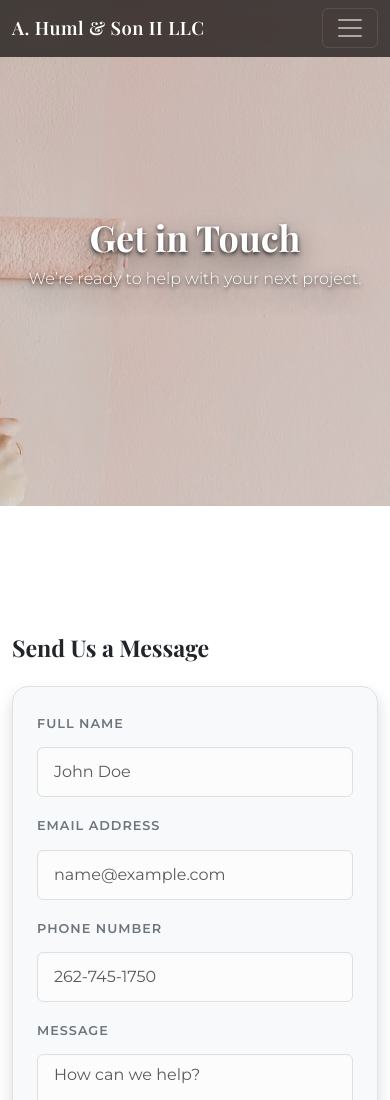
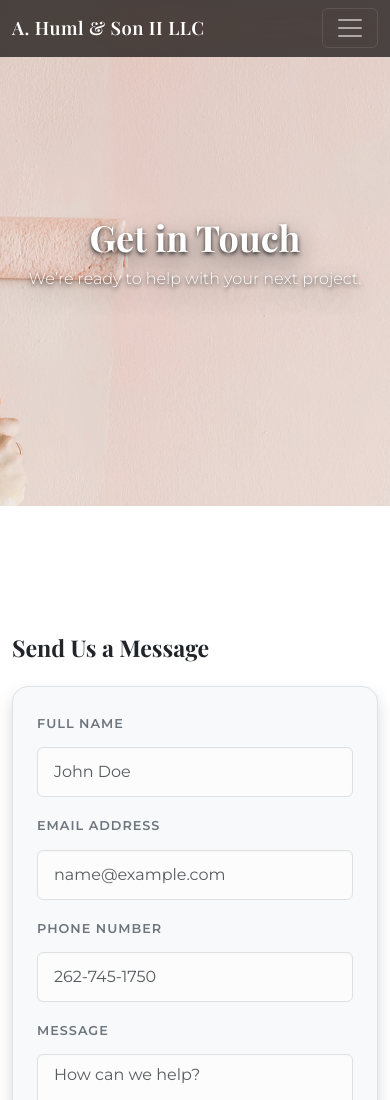
Before and after one commit to AlexRCortez/A-Huml---son-Site, a website: page pages/contactUs.html in a window 390 px wide. Shown: the top 1100 px of the page. Drawn offline with nearby package versions, Linux system fonts and the light colour scheme; a web font is replaced by a local one.

Commit message:
checking mobile

```diff
--- a/pages/styles/custom.css
+++ b/pages/styles/custom.css
@@ -141,7 +141,7 @@ section {
 .snow-page .masthead { background-image: linear-gradient(rgba(0, 0, 0, 0.6), rgba(0, 0, 0, 0.6)), url('../imgs/Snow/parked-electric-cars-rent-chisinau-moldova.webp'); min-height: 60vh; }
 .about-page .masthead { background-image: linear-gradient(rgba(0, 0, 0, 0.6), rgba(0, 0, 0, 0.6)), url('../imgs/Exterior/_com2.webp'); min-height: 60vh; }
 .interior-page .masthead { background-image: linear-gradient(rgba(0, 0, 0, 0.6), rgba(0, 0, 0, 0.6)), url('../imgs/Interior/unpslashint2.webp'); min-height: 60vh; }
-.contact-page .masthead { background-image: linear-gradient(rgba(0, 0, 0, 0.1), rgba(0, 0, 0, 0.1)), url('../imgs/logos/pastel-pink-paint-wall-website-banner-template.webp'); min-height: 60vh; }
+.contact-page .masthead { background-image: linear-gradient(rgba(0, 0, 0, 0), rgba(0, 0, 0, 0)), url('../imgs/logos/pastel-pink-paint-wall-website-banner-template.webp'); min-height: 60vh; }
 
 .video-wrap {
     position: relative;
```
